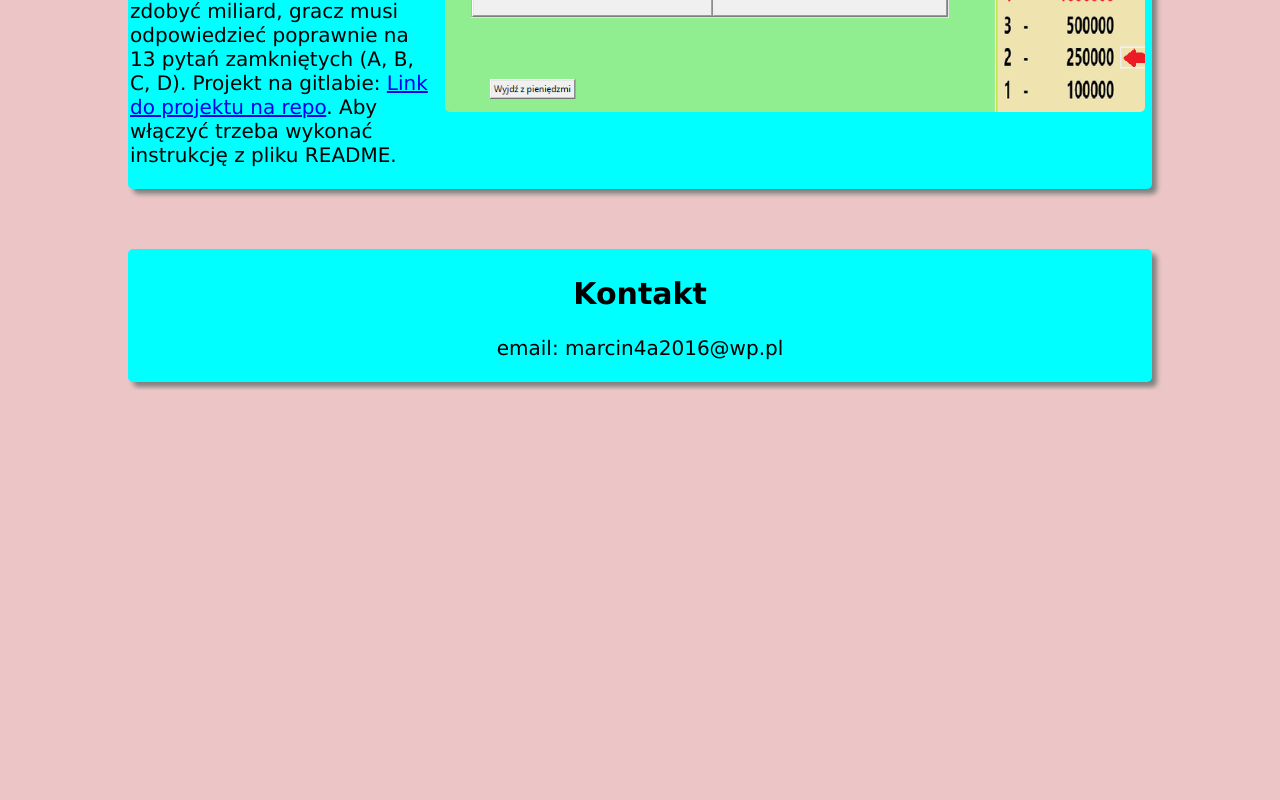
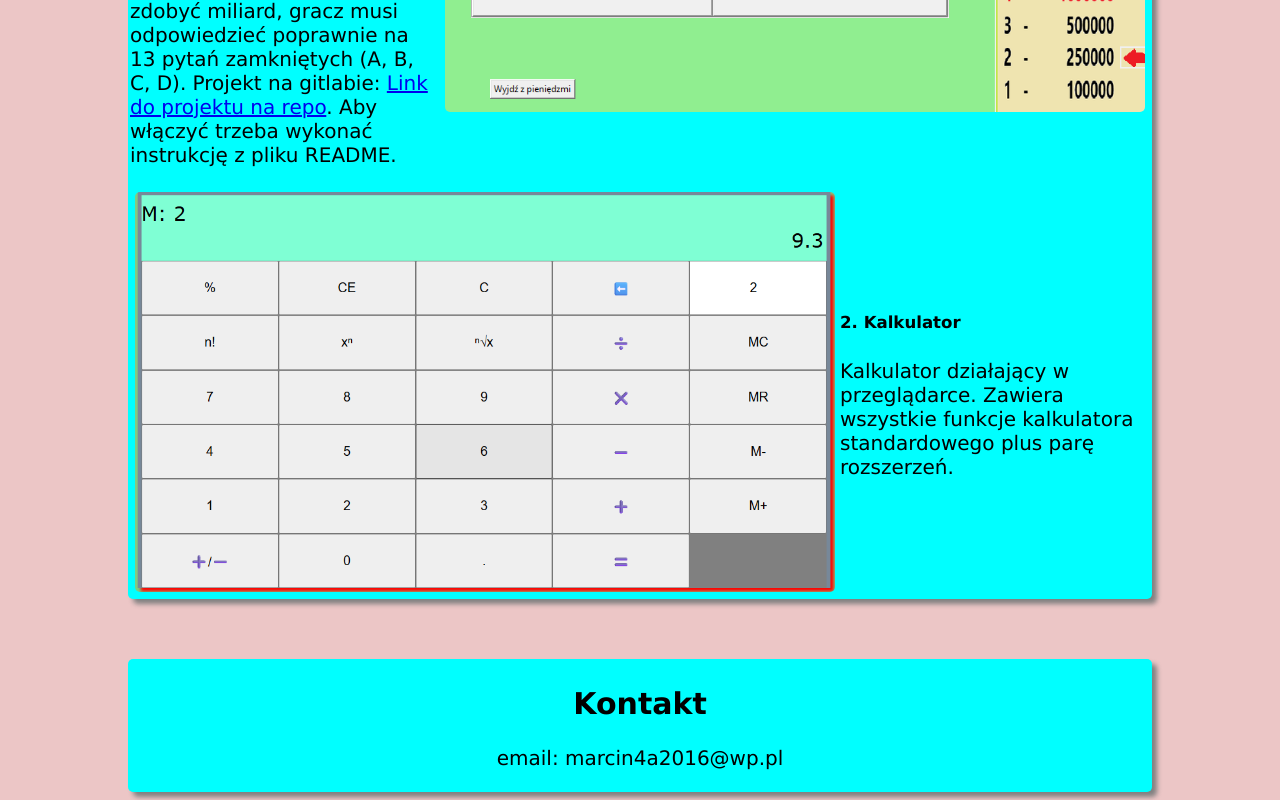
Before and after one commit to DEF2137/My-page, a plain HTML site: page index.html in a window 1280 px wide. Shown: the part 735-1535 px from the top of the page. Before the commit the page ends 1125 px from the top, so only its background shows below. Drawn offline with Linux system fonts and the light colour scheme.

Commit message:
modyfikacja

```diff
--- a/index.html
+++ b/index.html
@@ -23,7 +23,7 @@
         <div id="projekty">
             <h2>Moje projekty</h2>
             <div class="projekt">
-                <div>
+                <div id="projekt_1">
                     <h5>1. Gra "Miliarderzy"</h5>
                     <p>
                         Gra symuluje teleturniej "Milionerzy", z tą różnicą, że zamiast o milion, gracz walczy o miliard. Gra posiada interfejs graficzny i jest przeznaczona dla pojedynczego gracza. Gracz wybiera jeden z dwóch trybów rozgrywki:
@@ -36,6 +36,15 @@
                 </div>
                 <img src="images/image.png" alt="zdjecie gry">
             </div>
+            <div class="projekt">
+                <img src="images/kalkulator.png" alt="zdjecie kalkulatora">
+                <div id="projekt_1">
+                    <h5>2. Kalkulator</h5>
+                    <p>
+                        Kalkulator działający w przeglądarce. Zawiera wszystkie funkcje kalkulatora standardowego plus parę rozszerzeń.
+                    </p>
+                </div>
+            </div>
         </div>
         <div id="kontakt">
             <h2>Kontakt</h2>
```
Also changed, not shown: images/kalkulator.png (added). Lines whose indentation alone changed are shown as unchanged.
